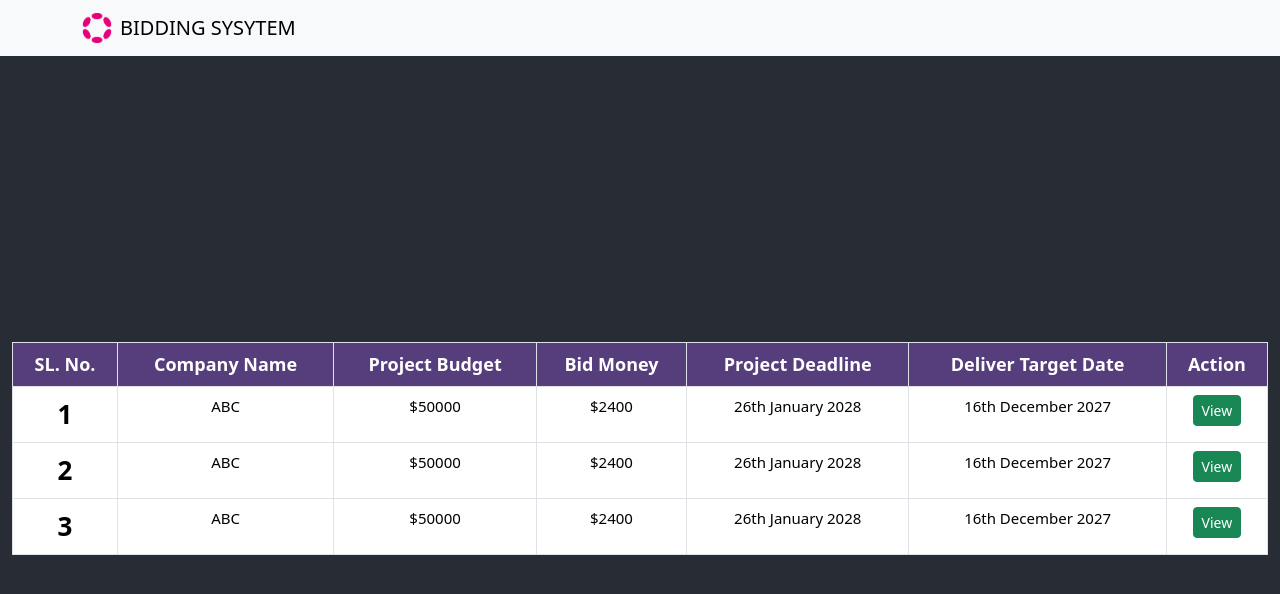
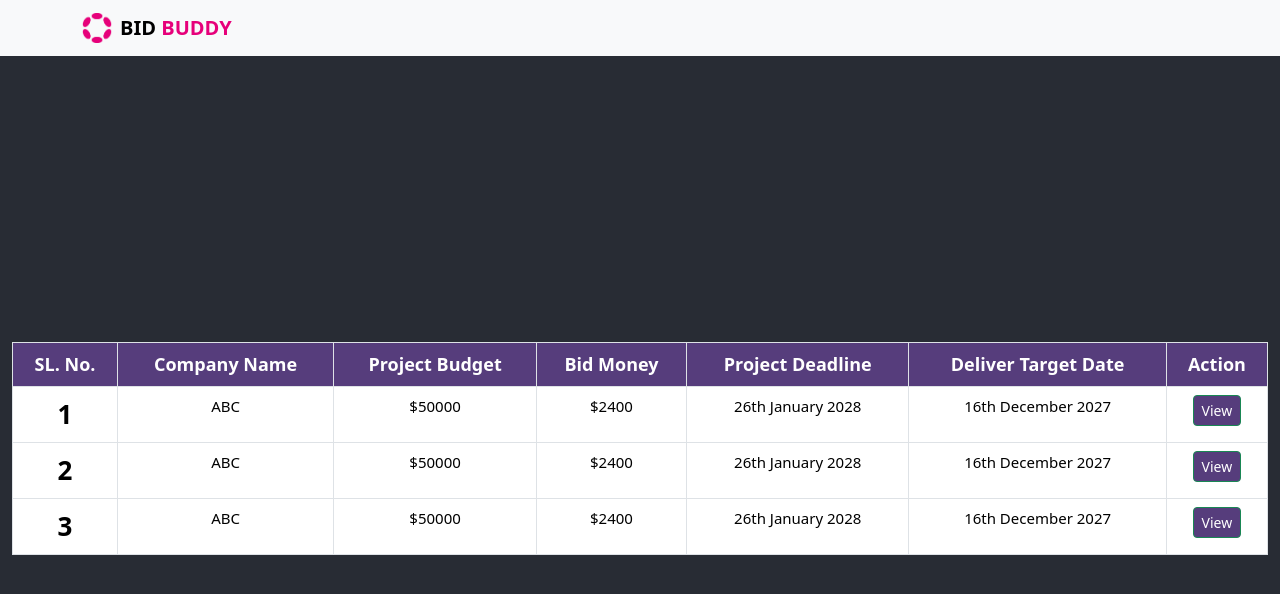
Before and after one commit to Shubham-Dutta/Polkadot_EasyA, a React (Create React App) app in the folder client/: page / in a window 1280 px wide. Shown: the top 594 px of the page. Built offline with nearby package versions, Linux system fonts and the light colour scheme.

Commit message:
few changes

```diff
--- a/client/src/App.js
+++ b/client/src/App.js
@@ -8,7 +8,7 @@ function App() {
           <div className='container'>
           <a className="navbar-brand" href="#">
             <img src={logo} width="30" height="30" className="d-inline-block align-top" alt="" />
-            <span className='text-uppercase p-2 text-italic font-weight-bold'>Bidding Sysytem</span>
+            <span className='text-uppercase p-2 text-italic font-weight-bold'>Bid <span class="brand-color">Buddy</span></span>
           </a>
           <button className="navbar-toggler" type="button" data-toggle="collapse" data-target="#navbarNav" aria-controls="navbarNav" aria-expanded="false" aria-label="Toggle navigation">
             <span className="navbar-toggler-icon"></span>
--- a/client/src/index.css
+++ b/client/src/index.css
@@ -23,3 +23,12 @@ thead th{
 .table{
   background-color: white !important;
 }
+.brand-color{
+  color: #e6007a;
+}
+.font-weight-bold{
+  font-weight: bold;
+}
+.btn{
+  background-color: #563d7c !important;;
+}
```
